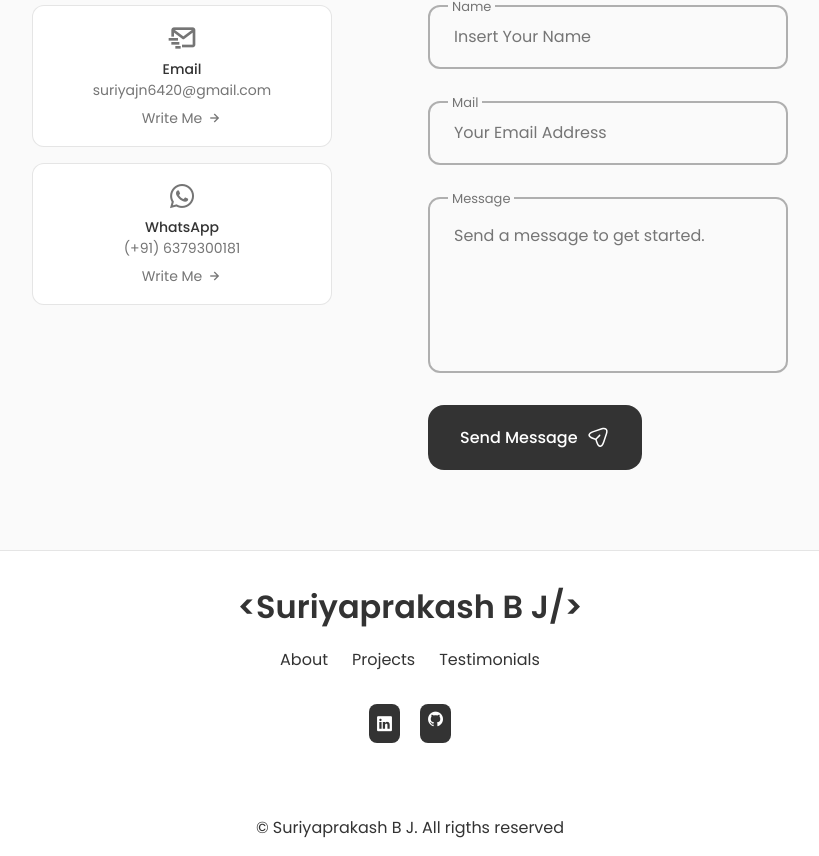
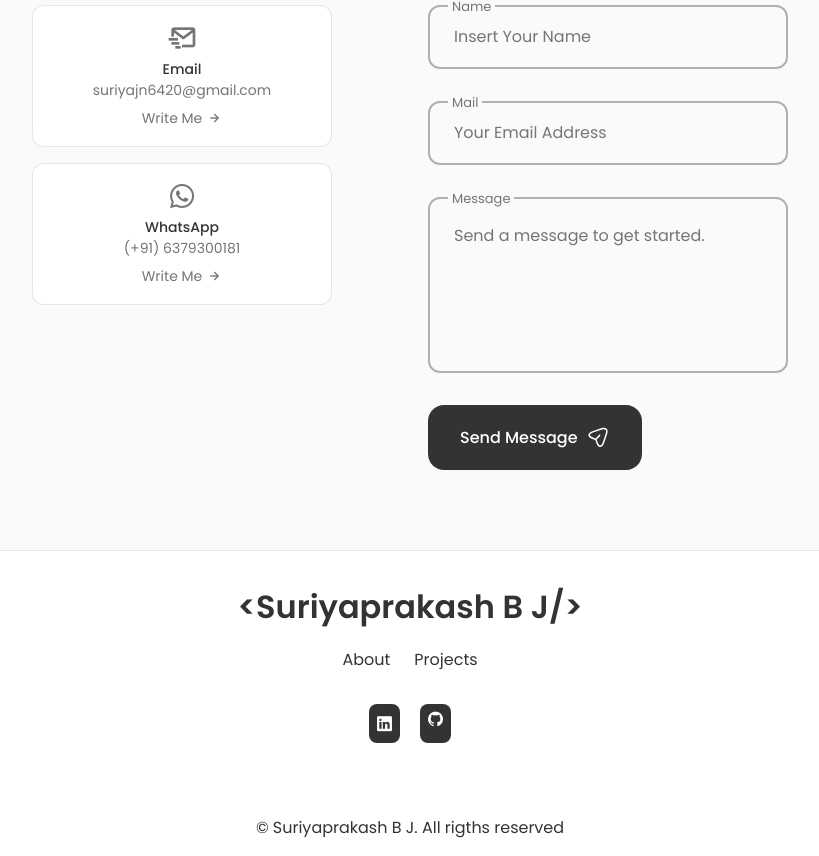
Before and after one commit to Suriya6420/Suriya-Portofolio-Using-Reactjs, a React (Vite) app: page / in a window 1280 px wide. Shown: the part 4366-5222 px from the top of the page, without its empty margins (230-1049 px from the left). Built offline with nearby package versions, Linux system fonts and the light colour scheme.

Commit message:
Update Footer.jsx

```diff
--- a/components/footer/Footer.jsx
+++ b/components/footer/Footer.jsx
@@ -15,10 +15,6 @@ const Footer = () => {
 
                 <li>
                     <a href="#portfolio" className="footer__link">Projects</a>
-                </li>
-
-                <li>
-                    <a href="#testimonials" className="footer__link">Testimonials</a>
                 </li>
             </ul>
 
```
